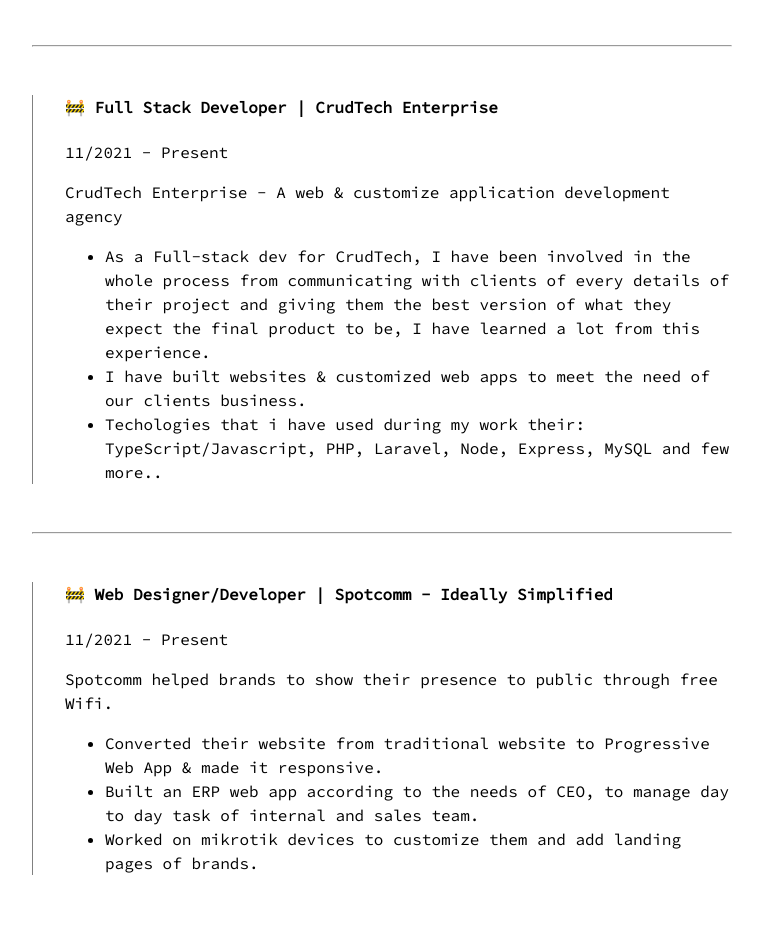
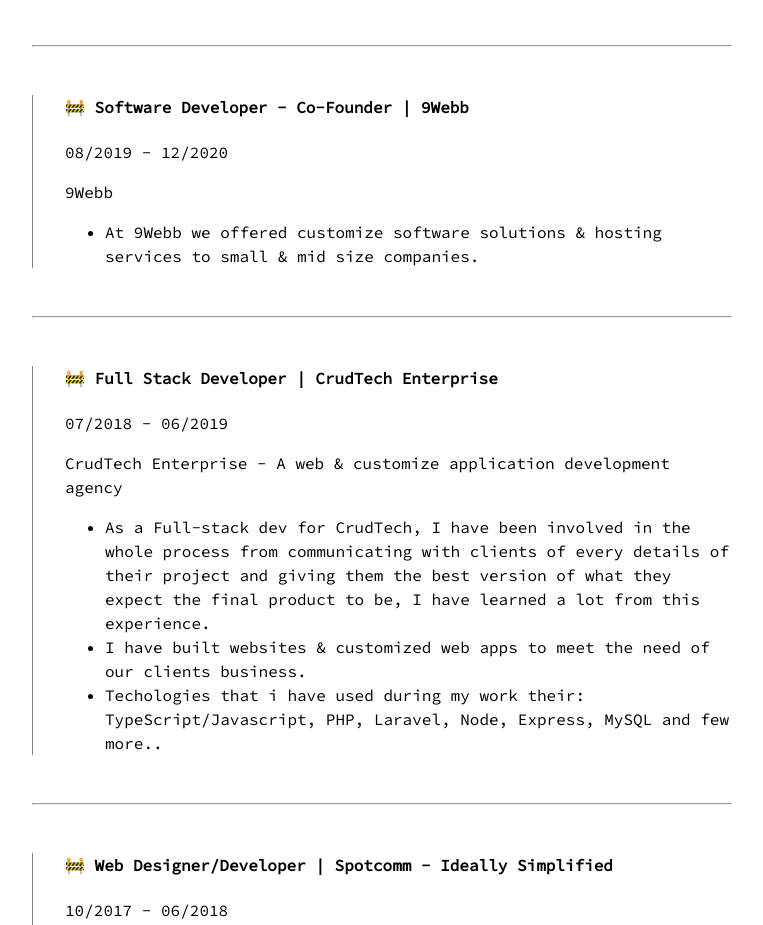
Before and after one commit to BaranSaeed/Baran-Saeed, a plain HTML site: page index.html in a window 1280 px wide. Shown: the part 1322-2247 px from the top of the page, without its empty margins (258-1021 px from the left). Drawn offline with Linux system fonts and the light colour scheme.

Commit message:
Work history changes

```diff
--- a/index.html
+++ b/index.html
@@ -70,8 +70,17 @@
             </div>
             <hr>
             <div id="work-history-card">
+                <h4>🚧 Software Developer - Co-Founder | 9Webb</h4>
+                <p>08/2019 - 12/2020</p>
+                <p>9Webb</p>
+                <ul>
+                    <li>At 9Webb we offered customize software solutions & hosting services to small & mid size companies.</li>
+                </ul>
+            </div>
+            <hr>
+            <div id="work-history-card">
                 <h4>🚧 Full Stack Developer | CrudTech Enterprise</h4>
-                <p>11/2021 - Present</p>
+                <p>07/2018 - 06/2019</p>
                 <p>CrudTech Enterprise - A web & customize application development agency</p>
                 <ul>
                     <li>As a Full-stack dev for CrudTech, I have been involved in the whole process from communicating with clients of every details of their project and giving them the best version of what they expect the final product to be, I have learned a lot from this experience. </li>
@@ -82,7 +91,7 @@
             <hr>
             <div id="work-history-card">
                 <h4>🚧 Web Designer/Developer | Spotcomm - Ideally Simplified</h4>
-                <p>11/2021 - Present</p>
+                <p>10/2017 - 06/2018</p>
                 <p>Spotcomm helped brands to show their presence to public through free Wifi.</p>
                 <ul>
                     <li>Converted their website from traditional website to Progressive Web App & made it responsive. </li>
```
